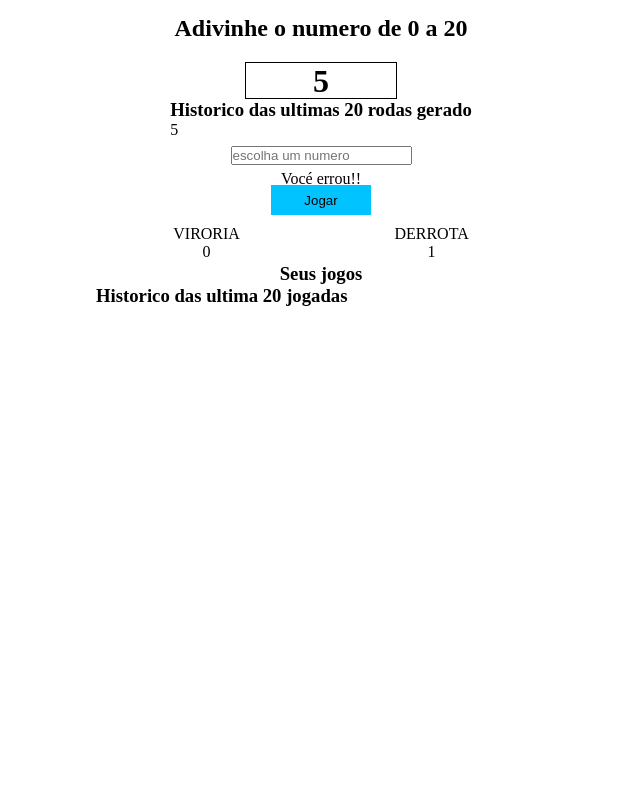
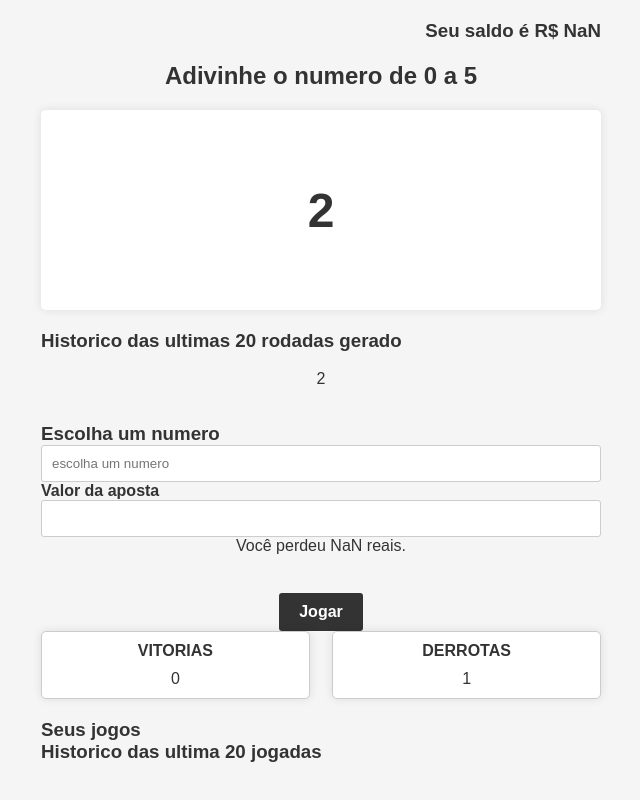
Before and after one commit to JoseErisvaldo/AdivinheONumero, a plain HTML site: page index.html in a window 1280 px wide. Both pictures are taken after a click on the button "Jogar". Shown: the whole page, without its empty margins (319-959 px from the left). Drawn offline with Linux system fonts and the light colour scheme.

Commit message:
Add files via upload

```diff
--- a/estilo.css
+++ b/estilo.css
@@ -1,67 +1,134 @@
-*{
-    margin: 0 auto;
+* {
+    box-sizing: border-box;
+    margin: 0;
     padding: 0;
 }
+
+body {
+    background-color: #f5f5f5;
+    color: #333;
+    font-family: Arial, sans-serif;
+}
+
 #container {
-    color: rgb(0, 0, 0);
-    padding: 15px;
-    width: 450px;
+    max-width: 600px;
+    margin: 0 auto;
+    padding: 20px;
+}
+
+h2 {
+    text-align: center;
+    font-size: 24px;
+    margin-bottom: 20px;
+}
+
+#menu {
+    text-align: right;
+    margin-bottom: 20px;
+}
+
+#saldo {
+    font-weight: bold;
+    color: #333;
+}
+
+#card {
     display: flex;
-    flex-direction: column;
+    justify-content: center;
     align-items: center;
-    background-color: rgb(255, 255, 255);
+    height: 200px;
+    background-color: #fff;
+    border-radius: 5px;
+    margin-bottom: 20px;
+    box-shadow: 0 0 10px rgba(0, 0, 0, 0.1);
 }
-#card{
-    margin-top: 20px;
-    width: 150px;
-    height: 35px;
-    border: 1px solid rgb(0, 0, 0);
+
+.cards {
+    text-align: center;
 }
-.cards{
+
+.cards h1 {
+    font-size: 48px;
+    color: #333;
+    margin: 0;
+}
+
+#historicoJogos {
+    margin-bottom: 20px;
+}
+
+#numeros {
     display: flex;
-    align-items: center;
+    flex-wrap: wrap;
     justify-content: center;
-    flex-direction: column;
+    height: 15px;
+}
 
+#numeros span {
+    display: inline-block;
+    margin: 5px;
+    padding: 5px 10px;
+    border: 1px solid #ccc;
+    border-radius: 3px;
+    background-color: #f9f9f9;
+    color: #333;
 }
-#numeros {
-    height: 10px;
+
+input[type="number"] {
+    padding: 10px;
+    border: 1px solid #ccc;
+    border-radius: 3px;
+    width: 100%;
 }
+
 #mensagem {
-    height: 10px;
+    text-align: center;
+    margin-bottom: 20px;
 }
-#jogar {
-    margin-top: 15px;
-}
-#mensagem{
-    margin-top: 5px;
-}
-button{
-    margin-top: 5px;
-    width: 100px;
-    height: 30px;
-    background-color: rgb(0, 195, 255);
+
+button {
+    display: block;
+    margin: 0 auto;
+    padding: 10px 20px;
+    font-size: 16px;
+    font-weight: bold;
+    color: #fff;
+    background-color: #333;
     border: none;
-}
-button:hover {
-    background-color: rgb(0, 255, 106);
+    border-radius: 3px;
     cursor: pointer;
 }
-#container-placar{
-    margin-top: 10px;
-    width: 100%;
+
+#container-placar {
     display: flex;
-    align-items: center;
     justify-content: space-between;
+    margin-bottom: 20px;
 }
-#placar-vitoria, #placar-derrota {
-    width: 50px;
-    height: 20px;
+
+.placar {
     text-align: center;
+    flex-basis: 48%;
+    background-color: #fff;
+    border: 1px solid #ccc;
+    border-radius: 5px;
+    padding: 10px;
+    box-shadow: 0 0 10px rgba(0, 0, 0, 0.1);
 }
-#historicoJogos {
-    width: 100%;
+
+.vitoria,
+.derrota {
+    font-weight: bold;
+    color: #333;
+    margin-bottom: 10px;
+}
+
+#placar-vitoria,
+#placar-derrota {
+    font-size: 24
 }
 #hisJogos {
-    height: 20px;
+    display: flex;
+    flex-wrap: wrap;
+    justify-content: center;
+    height: 15px;
 }
--- a/index.html
+++ b/index.html
@@ -5,34 +5,48 @@
     <meta http-equiv="X-UA-Compatible" content="IE=edge">
     <meta name="viewport" content="width=device-width, initial-scale=1.0">
     <link rel="stylesheet" href="estilo.css">
-    <title>Adivinhe o Numero</title>
+    <title>Jogo de Adivinhação</title>
 </head>
 <body>
     <div id="container">
-        <h2>Adivinhe o numero de 0 a 20 </h2>
+        <div id="menu">
+            <div> <h3> Seu saldo é R$ <span id="saldo">100</span>  </h3></div>
+        </div>
+        <h2>Adivinhe o numero de 0 a 5 </h2>
         <div id="card">
             <div class="cards"><h1></h1></div>
         </div>
-        <div >
-            <h3>Historico das ultimas 20 rodas gerado</h3>
+        <div id="historicoJogos">
+            <h3>Historico das ultimas 20 rodadas gerado</h3>
+            <br>
             <div id="numeros"></div>
         </div>
+        <br>
+        <div>
+            <h3>Escolha um numero </h3></div>
         <div id=""><input id="jogar" type="number" placeholder="escolha um numero"></div>
+        <div id="myCash">
+            <h4>Valor da aposta</h4>
+            <div id=""><input id="aposta" type="number"></div>
+        </div>
+
         <div id="mensagem"></div>
+        <br>
         <button onclick="clicar()">Jogar</button>
         <div id="container-placar">
             <div class="placar">
-                <div class="vitoria">VIRORIA</div>
+                <div class="vitoria">VITORIAS</div>
                 <div id="placar-vitoria">0</div>
             </div>
             <div class="placar">
-                <div class="derrota">DERROTA</div>
+                <div class="derrota">DERROTAS</div>
                 <div id="placar-derrota">0</div>
             </div>
         </div>
         <div><h3>Seus jogos</h3></div>
         <div id="historicoJogos">
             <div><h3>Historico das ultima 20 jogadas</h3></div>
+            <br>
             <div id="hisJogos"></div>
         </div>
     </div>
--- a/script.js
+++ b/script.js
@@ -1,44 +1,66 @@
-
 function gerarNumeroAleatorio() {
-    return Math.floor(Math.random() * 10)
+    return Math.floor(Math.random() * 5);
   }
 
-let select = document.querySelector('.cards')
-let input = document.getElementById('jogar')
-let mensagem = document.getElementById('mensagem')
-let hisJogos = document.getElementById('hisJogos')
+  let select = document.querySelector('.cards');
+  let input = document.getElementById('jogar');
+  let mensagem = document.getElementById('mensagem');
+  let hisJogos = document.getElementById('hisJogos');
+  let myCash = document.getElementById('aposta');
+  let saldo = document.getElementById('saldo');
 
-let arrayAleatorio = []
-let arrayVitoria = []
-let arrayDerrota = []
-let arrayJogos = []
+  let arrayAleatorio = [];
+  let arrayVitoria = [];
+  let arrayDerrota = [];
+  let arrayJogos = [];
+  let dinheiro = 100;
 
   function clicar() {
-        let numero = gerarNumeroAleatorio()
-        arrayAleatorio.push(numero)
-        arrayJogos.push(input.value)
-        hisJogos.innerHTML = arrayJogos
-        if(arrayJogos.length > 20) {
-            arrayJogos.shift()
+    let numero = gerarNumeroAleatorio();
+    arrayAleatorio.push(numero);
+    arrayJogos.push(input.value);
+    hisJogos.innerHTML = arrayJogos;
+
+    if (arrayJogos.length > 20) {
+      arrayJogos.shift();
     }
+
     for (let i = 0; i < arrayAleatorio.length; i++) {
-            let lp = document.getElementById('numeros')
-            lp.innerHTML = arrayAleatorio
-            if(arrayAleatorio.length > 20) {
-                arrayAleatorio.shift()
+      let lp = document.getElementById('numeros');
+      lp.innerHTML = arrayAleatorio;
+
+      if (arrayAleatorio.length > 20) {
+        arrayAleatorio.shift();
       }
     }
 
-        select.innerHTML = `<h1>${numero}</h1>`
+    select.innerHTML = `<h1>${numero}</h1>`;
+
     if (input.value == numero) {
-            mensagem.innerHTML = 'Vocé acertou!!'
-            arrayVitoria.push(numero)
-            let vitoria = document.getElementById('placar-vitoria')
-            vitoria.innerHTML = arrayVitoria.length
+
+      arrayVitoria.push(numero);
+      let vitoria = document.getElementById('placar-vitoria');
+      vitoria.innerHTML = arrayVitoria.length;
+
+      let valorApostado = parseInt(myCash.value);
+      let valorGanho = valorApostado ;
+
+      dinheiro += valorGanho;
+      saldo.innerHTML = dinheiro;
+      mensagem.innerHTML = "Você ganhou " + valorGanho + " reais."
     } else {
-            mensagem.innerHTML = 'Vocé errou!!'
-            arrayDerrota.push(numero)
-            let derrota = document.getElementById('placar-derrota')
-            derrota.innerHTML = arrayDerrota.length
+
+      arrayDerrota.push(numero);
+      let derrota = document.getElementById('placar-derrota');
+      derrota.innerHTML = arrayDerrota.length;
+
+      let valorApostado = parseInt(myCash.value);
+      dinheiro -= valorApostado; // Reduz o saldo com o valor apostado
+      saldo.innerHTML = dinheiro;
+      mensagem.innerHTML = "Você perdeu " + valorApostado + " reais."
+    }
+
+    if (input.value >= 0) {
+      input.value = '';
     }
   }
```
Lines whose indentation alone changed are shown as unchanged.
